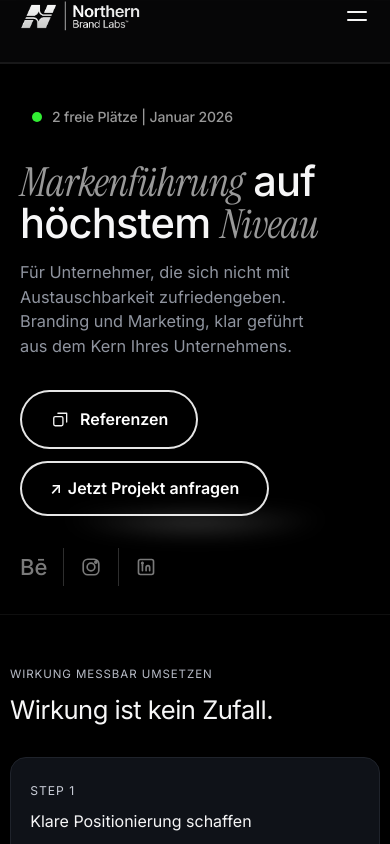
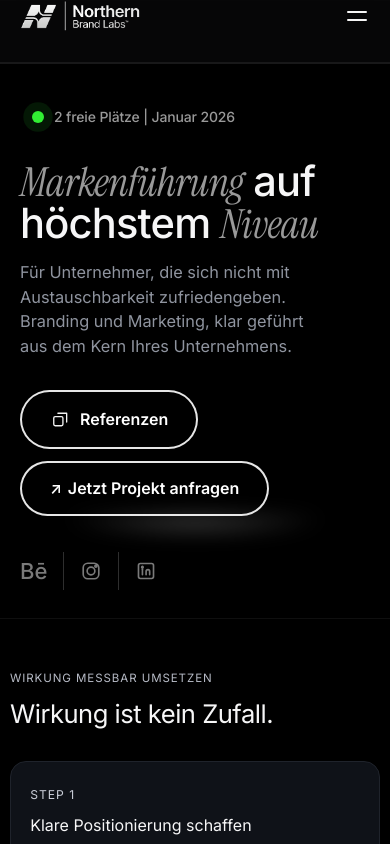
Before and after one commit to Meedya/Meedya, a Next.js app: page / in a window 390 px wide. Shown: the top 844 px of the page. Built offline with nearby package versions, Linux system fonts and the light colour scheme.

Commit message:
Micro-tune mobile badge pulse and social spacing

```diff
--- a/app/globals.css
+++ b/app/globals.css
@@ -1375,14 +1375,14 @@ a {
   }
 
   .pulse-dot {
-    width: 10px;
-    height: 10px;
-    box-shadow: none;
-    animation: none;
+    width: 12px;
+    height: 12px;
+    box-shadow: 0 0 0 0 rgba(49, 238, 51, 0.72);
+    animation: pulse 2s infinite;
   }
 
   .hero-social-mobile {
-    margin-top: 32px;
+    margin-top: 36px;
     display: inline-flex;
     align-items: center;
     gap: 16px;
```
